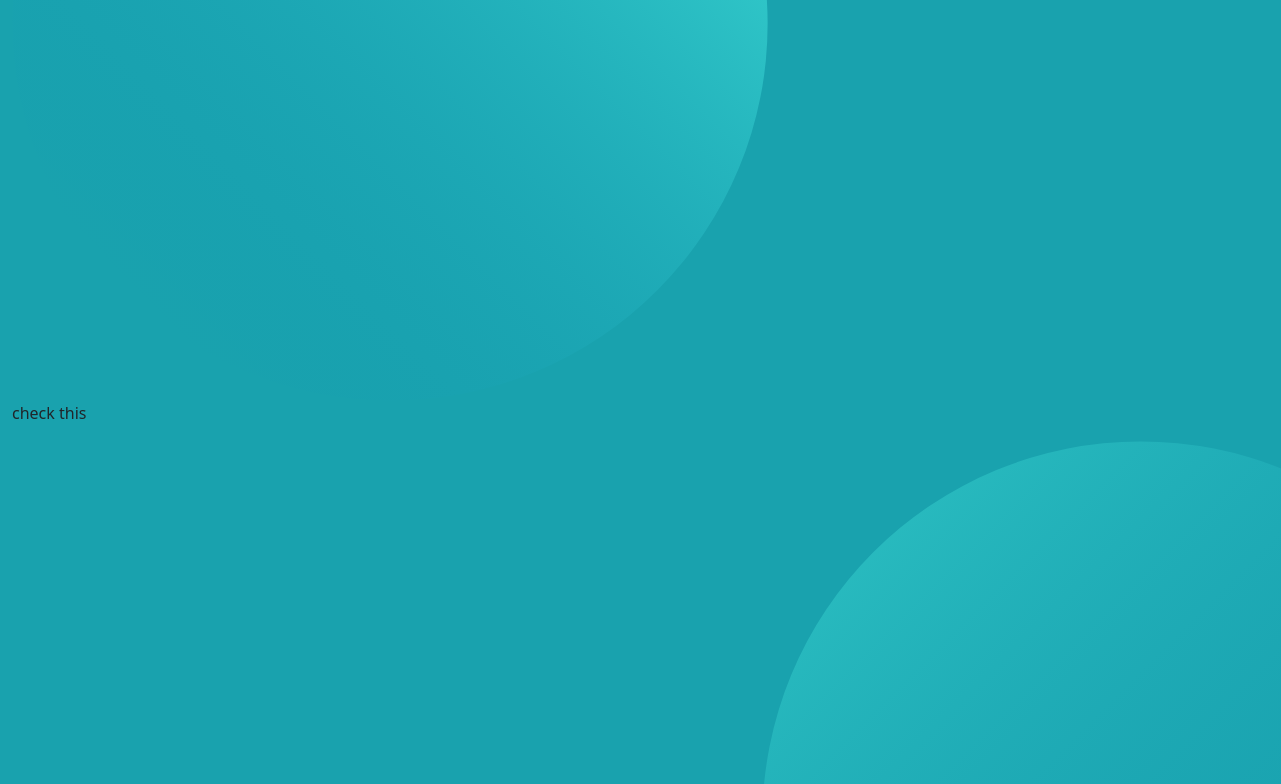
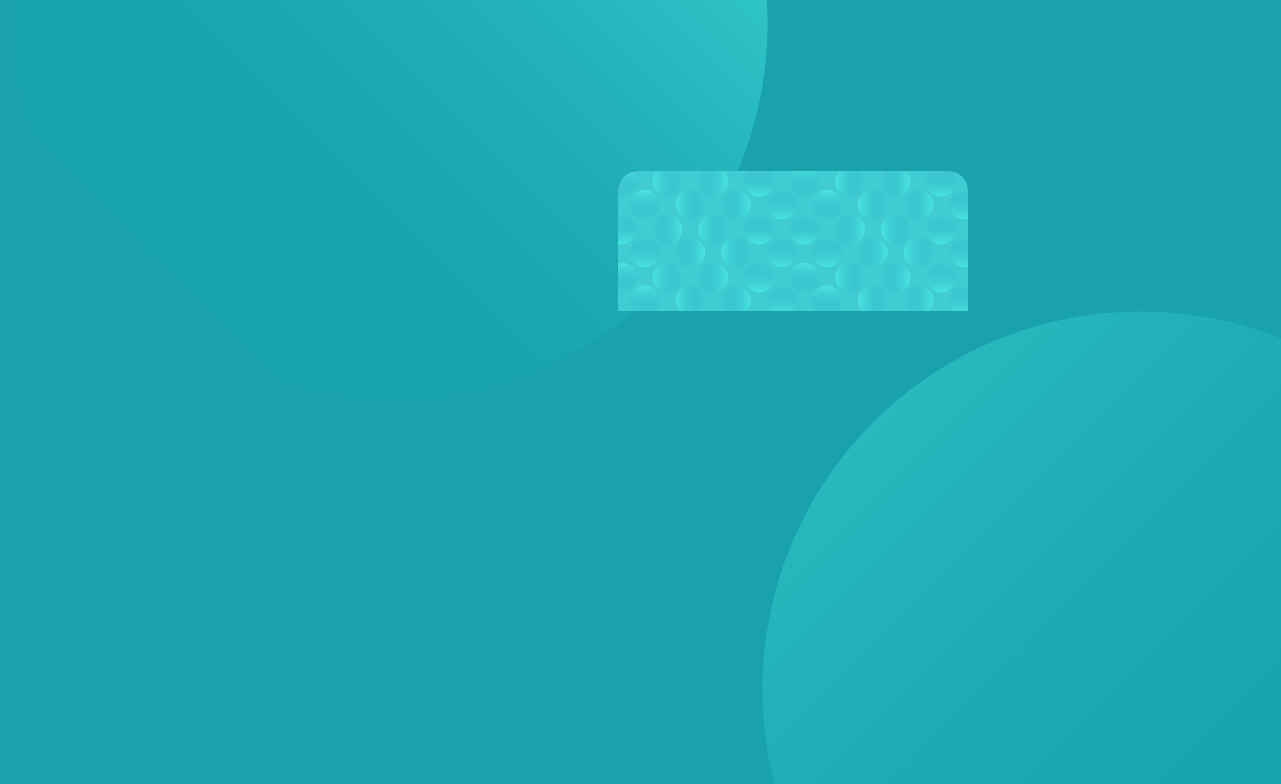
Before and after one commit to T-Induwara/Profile-Card-Challenge-by-Frontend-Mentor, a plain HTML site: page index.html in a window 1536 px wide. Shown: the top 784 px of the page, without its empty margins (0-1281 px from the left). Drawn offline with Linux system fonts and the light colour scheme.

Commit message:
Done profile top codings

```diff
--- a/css/style.css
+++ b/css/style.css
@@ -1,4 +1,6 @@
-
+body{
+    margin:0%;
+}
 @media only screen and (min-width:370px){
 
 }
@@ -16,4 +18,18 @@
         width:50%;
         margin-left:750px;
     }
+    #card{
+        padding-left:0;
+        padding-right:0;
+        margin-top:-230px;
+        width:300px;
+
+        border-radius: 20px;
+
+        background-color:purple;
+    }
+    #mid_pattern_img{
+        width:350px;
+        border-radius:20px 20px 0px 0px;
+    }
 }
--- a/index.html
+++ b/index.html
@@ -8,7 +8,15 @@
     <body>
         <div class="container-fluid" id="first-con">
             <img src="images/bg-pattern-top.svg" alt="top_pattern" id="top_pattern">
-            <p>check this</p>
+            <div class="container" id="card">
+                <div id="card-top">
+                    <img src="images/bg-pattern-card.svg" id="mid_pattern_img">
+                </div>
+                <div class="profile_img">
+
+                </div>
+
+            </div>
             <img src="images/bg-pattern-bottom.svg" alt="bottom_pattern" id="bottom_pattern">
         </div>
         <script src="js/bootstrap.min.js"></script>
```
